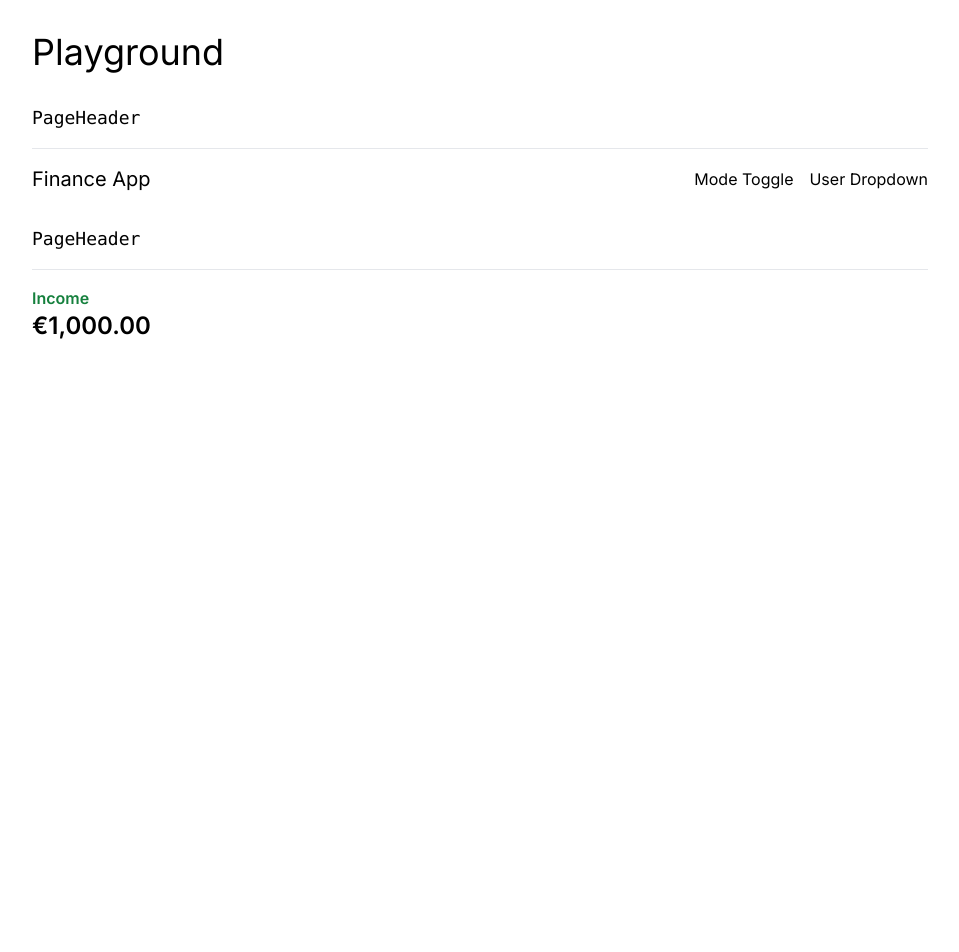
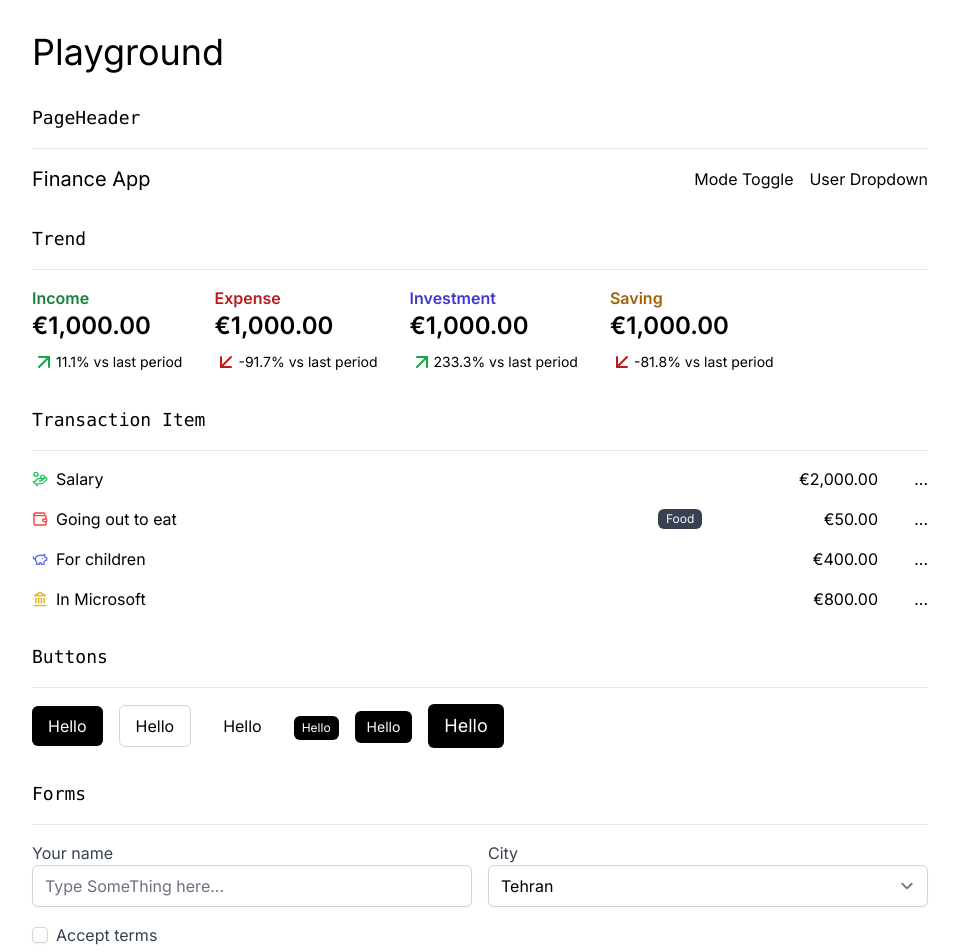
Before and after one commit to Amirhoseinmiri/finance-app, a Next.js app: page /playground in a window 1280 px wide. Shown: the top 952 px of the page, without its empty margins (160-1119 px from the left). Before the commit the page ends 800 px from the top, so only its background shows below. Built offline with nearby package versions, Linux system fonts and the light colour scheme.

Commit message:
create a components

```diff
--- a/src/app/playground/page.js
+++ b/src/app/playground/page.js
@@ -1,3 +1,9 @@
+import Button from "@/components/Button/Button";
+import Input from "@/components/Input/Input";
+import Label from "@/components/Label/Label";
+import Select from "@/components/Select/Select";
+import TransactionItem from "@/components/Transaction-item/Transaction-item";
+import TransactionSummeryItem from "@/components/TransactionSummery/TransactionSummery";
 import PageHeader from "@/components/pageHeader/pageHeader";
 import Trend from "@/components/trend/trend";
 import React from "react";
@@ -5,7 +11,7 @@
 const Page = () => {
   return (
     <main
-      className="space-y-8
+      className="space-y-8 mb-32
   "
     >
       <h1 className="text-4xl mt-8">Playground</h1>
@@ -17,10 +23,78 @@
         </div>
       </div>
       <div>
-        <h2 className="mb-4 text-lg font-mono">PageHeader</h2>
+        <h2 className="mb-4 text-lg font-mono">Trend</h2>
         <hr className="mb-4 border-gray-200 dark:border-gray-800" />
-        <div className="flex space-x-4">
-          <Trend type={"Income"} amount={1000} />
+        <div className="flex space-x-8">
+          <Trend type={"Income"} amount={1000} prevAmount={900} />
+          <Trend type={"Expense"} amount={1000} prevAmount={12000} />
+          <Trend type={"Investment"} amount={1000} prevAmount={300} />
+          <Trend type={"Saving"} amount={1000} prevAmount={5482} />
+        </div>
+      </div>
+      <div>
+        <h2 className="mb-4 text-lg font-mono">Transaction Item</h2>
+        <hr className="mb-4 border-gray-200 dark:border-gray-800" />
+        <div className="space-y-4">
+          <TransactionItem
+            type={"Income"}
+            description={"Salary"}
+            amount={2000}
+          />
+          <TransactionItem
+            type={"Expense"}
+            description={"Going out to eat"}
+            category={"Food"}
+            amount={50}
+          />
+          <TransactionItem
+            type={"Saving"}
+            description={"For children"}
+            amount={400}
+          />
+          <TransactionItem
+            type={"Investment"}
+            description={"In Microsoft"}
+            amount={800}
+          />
+        </div>
+      </div>
+      <div>
+        <h2 className="mb-4 text-lg font-mono">Buttons</h2>
+        <hr className="mb-4 border-gray-200 dark:border-gray-800" />
+        <div className="space-x-4">
+          <Button>Hello</Button>
+          <Button variant="outline">Hello</Button>
+          <Button variant="ghost">Hello</Button>
+          <Button size="xs">Hello</Button>
+          <Button size="sm">Hello</Button>
+          <Button size="lg">Hello</Button>
+        </div>
+      </div>
+      <div>
+        <h2 className="mb-4 text-lg font-mono">Forms</h2>
+        <hr className="mb-4 border-gray-200 dark:border-gray-800" />
+        <div
+          className="grid grid-cols-2 gap-4
+        "
+        >
+          <div>
+            <Label>Your name</Label>
+            <Input type="text" placeholder="Type SomeThing here..." />
+          </div>
+          <div>
+            <Label>City</Label>
+            <Select>
+              <option value="Tehran">Tehran</option>
+              <option value="Tehran">New York</option>
+              <option value="Tehran">Vegas</option>
+              <option value="Tehran">London</option>
+            </Select>
+          </div>
+          <div className="flex gap-2 items-center">
+            <Input type="checkbox" id="terms" />
+            <Label htmlFor="terms">Accept terms</Label>
+          </div>
         </div>
       </div>
     </main>
--- /dev/null
+++ b/src/components/Button/Button.js
@@ -0,0 +1,28 @@
+const Button = (props) => {
+  const variants = {
+    default:
+      "bg-black text-white dark:bg-white dark:text-black rounded-md hover:bg-gray-700 dark:hover:bg-gray-200 disabled:opacity-50",
+    outline:
+      "border border-gray-300 dark:border-gray-500 rounded-md hover:bg-gray-300 dark:hover:bg-gray-500 disabled:opacity-50",
+    ghost:
+      "rounded-md bg-white dark:bg-black hover:bg-gray-200 dark:hover:bg-gray-500 disabled:opacity-50",
+    danger:
+      "bg-red-500 text-white dark:bg-red-500 rounded-md hover:bg-red-700 dark:hover:bg-red-700 disabled:opacity-50",
+  };
+  const sizes = {
+    xs: "text-xs px-2 py-1",
+    sm: "text-sm px-3 py-1.5",
+    base: "text-base px-4 py-2",
+    lg: "text-lg px-4 py-2",
+  };
+  return (
+    <button
+      {...props}
+      className={`${
+        props.variant ? variants[props.variant] : variants["default"]
+      } ${props.size ? sizes[props.size] : sizes["base"]}`}
+    ></button>
+  );
+};
+
+export default Button;
--- /dev/null
+++ b/src/components/Input/Input.js
@@ -0,0 +1,20 @@
+const Input = (props) => {
+  const styles = {
+    checkbox:
+      "rounded border-gray-300 text-gray-700 bg-white dark:bg-gray-950 dark:text-gray-500 shadow-sm disabled:opacity-75",
+    file: "file:border-0 file:bg-transparent file:text-sm file:font-medium disabled:opacity-50 file:dark:text-gray-400",
+    default:
+      "w-full rounded-md shadow-sm border-gray-300 bg-white dark:border-gray-700 dark:bg-gray-950 disabled:opacity-75",
+  };
+
+  return (
+    <input
+      {...props}
+      className={`${styles[props.type] ?? styles["default"]} ${
+        props.className
+      }`}
+    />
+  );
+};
+
+export default Input;
--- /dev/null
+++ b/src/components/Label/Label.js
@@ -0,0 +1,12 @@
+import React from "react";
+
+const Label = (props) => {
+  return (
+    <label
+      {...props}
+      className={`text-gray-700 dark:text-gray-300 ${props.className}`}
+    ></label>
+  );
+};
+
+export default Label;
--- /dev/null
+++ b/src/components/Select/Select.js
@@ -0,0 +1,10 @@
+const Select = (props) => {
+  return (
+    <select
+      {...props}
+      className=" w-full rounded-md shadow-sm border-gray-300 bg-white dark:border-gray-700 dark:bg-gray-950"
+    ></select>
+  );
+};
+
+export default Select;
--- /dev/null
+++ b/src/components/Transaction-item/Transaction-item.js
@@ -0,0 +1,48 @@
+import { useFormatCurrency } from "@/hooks/use-format-currency";
+import { HandCoins, Landmark, PiggyBank, Wallet } from "lucide-react";
+import React from "react";
+
+const TransactionItem = ({ type, category, description, amount }) => {
+  const formattedAmount = useFormatCurrency(amount);
+  const typesMap = {
+    Income: {
+      icon: HandCoins,
+      color: "text-green-500 dark:text-green-400",
+    },
+    Expense: {
+      icon: Wallet,
+      color: "text-red-500 dark:text-red-400",
+    },
+    Saving: {
+      icon: PiggyBank,
+      color: "text-indigo-500 dark:text-indigo-400",
+    },
+    Investment: {
+      icon: Landmark,
+      color: "text-yellow-500 dark:text-yellow-400",
+    },
+  };
+
+  const IconComponent = typesMap[type].icon;
+  const colors = typesMap[type].color;
+
+  return (
+    <div className="w-full flex items-center">
+      <div className="flex items-center mr-4 grow">
+        <IconComponent className={`${colors} mr-2 w-4 h-4 hidden sm:block`} />
+        <span>{description}</span>
+      </div>
+      <div className="min-w-[150px] items-center hidden md:flex">
+        {category && (
+          <div className="rounded-md text-xs bg-gray-700 dark:bg-gray-100 text-gray-100 dark:text-black px-2 py-0.5">
+            {category}
+          </div>
+        )}
+      </div>
+      <div className="min-w-[70px] text-right">{formattedAmount}</div>
+      <div className="min-w-[50px] flex justify-end items-center">...</div>
+    </div>
+  );
+};
+
+export default TransactionItem;
--- /dev/null
+++ b/src/components/TransactionSummery/TransactionSummery.js
@@ -0,0 +1,16 @@
+import { useFormatCurrency } from "@/hooks/use-format-currency";
+
+const TransactionSummeryItem = ({ date, amount }) => {
+  const formattedAmount = useFormatCurrency(amount);
+  return (
+    <div className="flex text-gray-500 dark:text-gray-400 font-semibold">
+      <div className="grow">{date}</div>
+      <div className="min-w-[70px] text-right font-semibold">
+        {formattedAmount}
+      </div>
+      <div className="min-w-[50px]"></div>
+    </div>
+  );
+};
+
+export default TransactionSummeryItem;
--- a/src/components/trend/trend.js
+++ b/src/components/trend/trend.js
@@ -1,4 +1,6 @@
-import React from "react";
+import { useFormatCurrency } from "@/hooks/use-format-currency";
+import { ArrowDownLeft, ArrowUpRight } from "lucide-react";
+import React, { useMemo } from "react";
 
 const Trend = ({ type, amount, prevAmount }) => {
   const colorClasses = {
@@ -8,21 +10,31 @@
     Saving: "text-yellow-700 dark:text-yellow-300",
   };
   const calcPercentageChange = (amount, prevAmount) => {
-    if (prevAmount === 0) return 0;
+    if (!prevAmount || !amount) return 0;
     return ((amount - prevAmount) / prevAmount) * 100;
   };
 
-  const formatCurrency = (amount) =>
-    new Intl.NumberFormat("en-US", {
-      style: "currency",
-      currency: "EUR",
-    }).format(amount);
+  const percentageChange = useMemo(
+    () => calcPercentageChange(amount, prevAmount).toFixed(1),
+    [amount, prevAmount]
+  );
 
+  const formattedAmount = useFormatCurrency(amount);
+  console.log(formattedAmount);
   return (
     <div>
       <div className={`font-semibold ${colorClasses[type]}`}>{type}</div>
       <div className="text-2xl font-semibold text-black dark:text-white mb-2">
-        {amount ? formatCurrency(amount) : formatCurrency(0)}
+        {formattedAmount}
+      </div>
+      <div className="flex space-x-1 items-center text-sm">
+        {percentageChange <= 0 && (
+          <ArrowDownLeft className="text-red-700 dark:text-red-300" />
+        )}
+        {percentageChange > 0 && (
+          <ArrowUpRight className="text-green-600 dark:text-green-300" />
+        )}
+        {percentageChange}% vs last period
       </div>
     </div>
   );
--- /dev/null
+++ b/src/hooks/use-format-currency.js
@@ -0,0 +1,11 @@
+import { useMemo } from "react";
+
+export const useFormatCurrency = (amount) => {
+  const formatCurrency = (amount) =>
+    new Intl.NumberFormat("en-US", {
+      style: "currency",
+      currency: "EUR",
+    }).format(amount);
+
+  return useMemo(() => formatCurrency(amount), [amount]);
+};
--- a/tailwind.config.js
+++ b/tailwind.config.js
@@ -14,5 +14,5 @@
       },
     },
   },
-  plugins: [],
+  plugins: [require("@tailwindcss/forms")],
 };
```
Also changed, not shown: package.json (+7 -5 lines), 1 other file (tests, documents, lock files or other folders).
